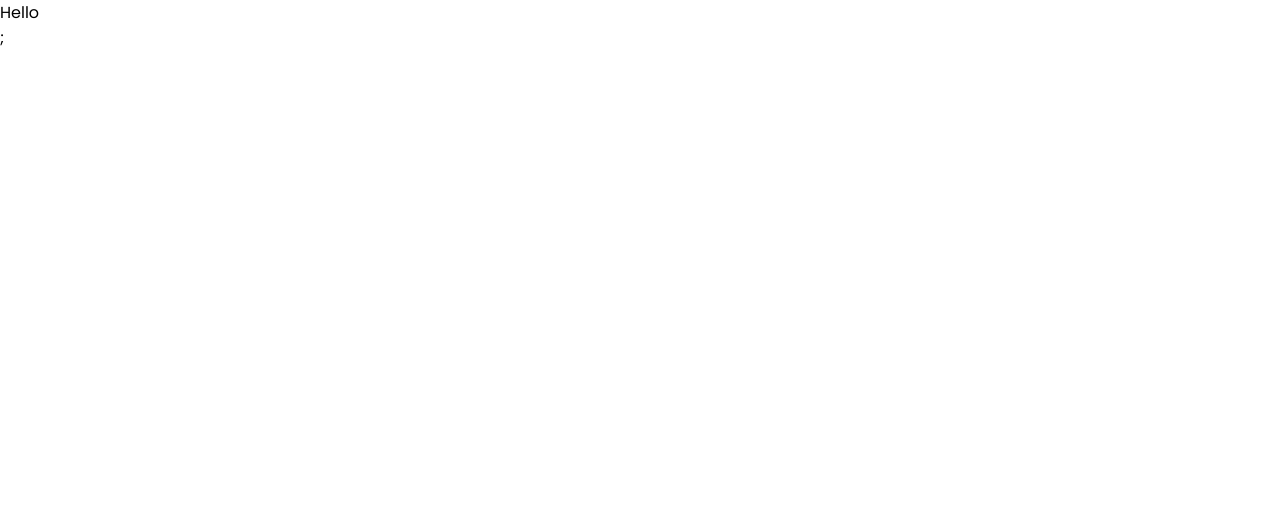
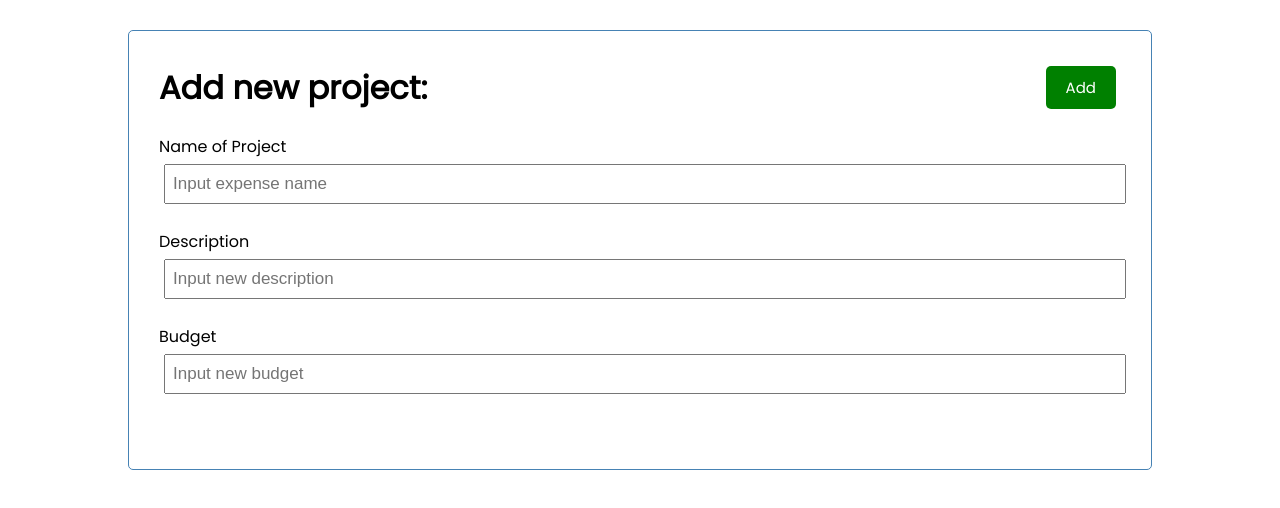
Before and after one commit to lkng95/TT2_3, a React (Create React App) app in the folder budget-buddy/: page /add_project in a window 1280 px wide. Shown: the top 508 px of the page. Built offline with nearby package versions, Linux system fonts and the light colour scheme.

Commit message:
Added AddExpense and AddProject components

```diff
--- a/budget-buddy/src/components/AddExpense.js
+++ b/budget-buddy/src/components/AddExpense.js
@@ -2,9 +2,45 @@ import { useState } from "react";
 import Button from "../components/Button";
 
 function AddExpense() {
+  const [newExpenseName, setNewExpenseName] = useState("");
+  const [newExpenseDesc, setNewExpenseDesc] = useState("");
+  const [newAmt, setNewAmt] = useState("");
+
   return (
     <div className="container">
-      <div>Hello</div>
+      <div className="header">
+        <h1>Add new expense:</h1>
+        <Button color="green" text="Add" />
+      </div>
+      <form className="add-form">
+        <div className="form-control">
+          <label>Name of expense</label>
+          <input
+            type="text"
+            placeholder="Input expense name"
+            value={newExpenseName}
+            onChange={(e) => setNewExpenseName(e.target.value)}
+          />
+        </div>
+        <div className="form-control">
+          <label>Description</label>
+          <input
+            type="text"
+            placeholder="Input new description"
+            value={newExpenseDesc}
+            onChange={(e) => setNewExpenseDesc(e.target.value)}
+          />
+        </div>
+        <div className="form-control">
+          <label>Amount</label>
+          <input
+            type="text"
+            placeholder="Input new amount"
+            value={newAmt}
+            onChange={(e) => setNewAmt(e.target.value)}
+          />
+        </div>
+      </form>
     </div>
   );
 }
--- a/budget-buddy/src/components/AddProject.js
+++ b/budget-buddy/src/components/AddProject.js
@@ -2,9 +2,45 @@ import { useState } from "react";
 import Button from "../components/Button";
 
 function AppProject() {
+  const [newProjectName, setNewProjectName] = useState("");
+  const [newProjectDesc, setNewProjectDesc] = useState("");
+  const [newBudget, setNewBudget] = useState("");
+
   return (
-    <div>
-      <div>Hello</div>;
+    <div className="container">
+      <div className="header">
+        <h1>Add new project:</h1>
+        <Button color="green" text="Add" />
+      </div>
+      <form className="add-form">
+        <div className="form-control">
+          <label>Name of Project</label>
+          <input
+            type="text"
+            placeholder="Input expense name"
+            value={newProjectName}
+            onChange={(e) => setNewProjectName(e.target.value)}
+          />
+        </div>
+        <div className="form-control">
+          <label>Description</label>
+          <input
+            type="text"
+            placeholder="Input new description"
+            value={newProjectDesc}
+            onChange={(e) => setNewProjectDesc(e.target.value)}
+          />
+        </div>
+        <div className="form-control">
+          <label>Budget</label>
+          <input
+            type="text"
+            placeholder="Input new budget"
+            value={newBudget}
+            onChange={(e) => setNewBudget(e.target.value)}
+          />
+        </div>
+      </form>
     </div>
   );
 }
--- a/budget-buddy/src/components/Button.js
+++ b/budget-buddy/src/components/Button.js
@@ -17,6 +17,7 @@ function Button({ color, text, onClick, disabled }) {
 Button.defaultProps = {
   color: "black",
   text: "Button",
+  disabled: false,
 };
 
 Button.propTypes = {
--- a/budget-buddy/src/pages/LoginPage.js
+++ b/budget-buddy/src/pages/LoginPage.js
@@ -1,4 +1,4 @@
-import { useState, useEffect } from "react";
+import { useState } from "react";
 import Button from "../components/Button";
 import firebase from "../firebase.js";
 
```
